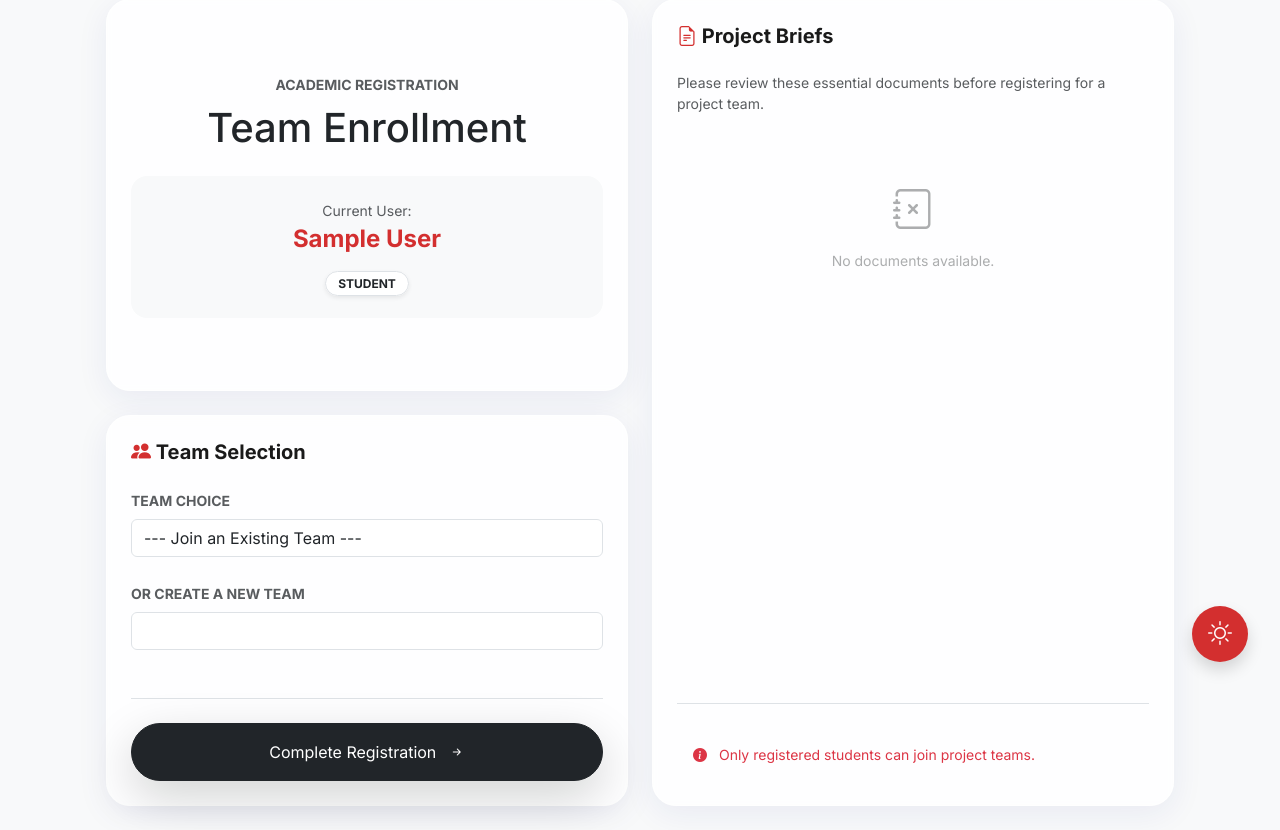
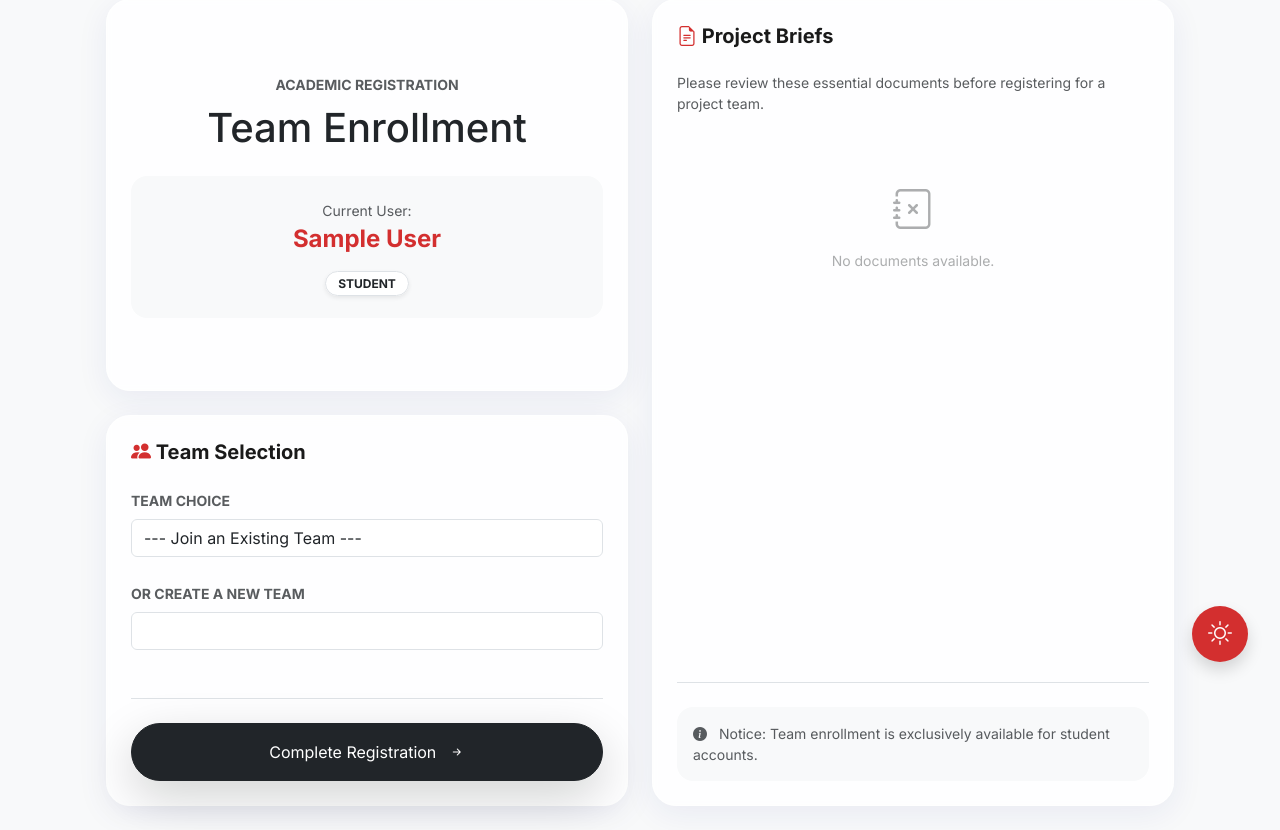
Before and after one commit to sub2pewds12/DSP-Class-Web, a Django app: page / in a window 1280 px wide. Shown: the part 106-936 px from the top of the page. Run offline with Django 5.2, Linux system fonts and the light colour scheme; the visitor is signed in with stand-in values (Sample User, id 1); data comes from the database, SQL or seed files in the repository; data that the repository does not hold is empty.

Commit message:
fix: 500 error in dashboard and refine registration notice

```diff
--- a/teams/templates/teams/register.html
+++ b/teams/templates/teams/register.html
@@ -45,8 +45,8 @@
             {% endfor %}
         </div>
         <div class="mt-auto pt-4 border-top">
-            <div class="alert bg-red-soft text-danger border-0 small mb-0">
-                <i class="bi bi-info-circle-fill me-2"></i> Only registered students can join project teams.
+            <div class="p-3 bg-light rounded-4 border-0 small mb-0">
+                <i class="bi bi-info-circle-fill text-muted me-2"></i> <span class="text-muted">Notice: Team enrollment is exclusively available for student accounts.</span>
             </div>
         </div>
     </div>
--- a/teams/views.py
+++ b/teams/views.py
@@ -59,9 +59,11 @@ def dashboard_view(request):
 
         # Annotate assignments with student's team submissions
         for a in assignments:
-            a.team_submission = team.submissions.filter(assignment=a).first()
-            if a.team_submission:
+            a.team_submission = team.submissions.filter(assignment=a).order_by('-submitted_at').first()
+            if a.team_submission and a.team_submission.submitted_at and a.deadline:
                 a.is_late = a.team_submission.submitted_at > a.deadline
+            else:
+                a.is_late = False
 
         return render(request, 'teams/dashboard.html', {
             'student': student,
```
